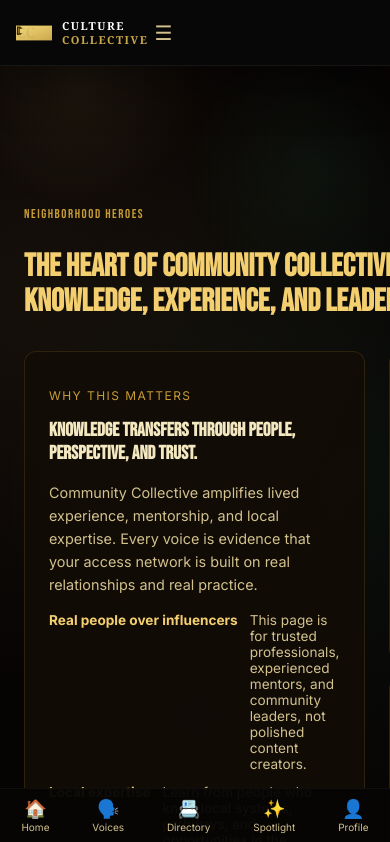
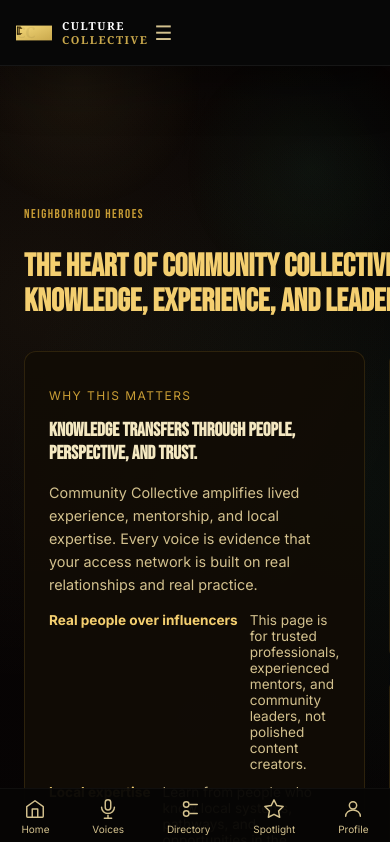
Before and after one commit to communitycollective00/community-collective, a Next.js app: page /voices in a window 390 px wide. Shown: the top 842 px of the page. Built offline with nearby package versions, Linux system fonts and the light colour scheme; no server answers; the database is empty.

Commit message:
feat: SVG mobile nav icons + featured hero card

```diff
--- a/app/components/root-navbar.tsx
+++ b/app/components/root-navbar.tsx
@@ -17,14 +17,12 @@ function CCMark({ size = 36 }: { size?: number }) {
       </defs>
       <rect width="680" height="280" fill="url(#ccmark)" />
       <text x="-10" y="240" fontFamily="Georgia,serif" fontSize="290" fontWeight="700" fill="#0d0c08" opacity="0.06" letterSpacing="-10">CC</text>
-      {/* 3D C1 depth */}
       <rect x="30" y="32" width="66" height="13" rx="1" fill="#7A5C1E" />
       <rect x="26" y="28" width="66" height="13" rx="1" fill="#8B6914" />
       <rect x="30" y="32" width="13" height="138" rx="1" fill="#6A4E10" />
       <rect x="26" y="28" width="13" height="138" rx="1" fill="#7A5C1E" />
       <rect x="30" y="156" width="66" height="13" rx="1" fill="#7A5C1E" />
       <rect x="26" y="152" width="66" height="13" rx="1" fill="#8B6914" />
-      {/* 3D C1 front */}
       <rect x="18" y="20" width="66" height="13" rx="1" fill="#0d0c08" />
       <rect x="18" y="20" width="13" height="148" rx="1" fill="#0d0c08" />
       <rect x="18" y="154" width="66" height="13" rx="1" fill="#0d0c08" />
@@ -32,19 +30,75 @@ function CCMark({ size = 36 }: { size?: number }) {
       <polygon points="84,20 92,28 92,41 84,33" fill="#3a2a0a" />
       <polygon points="84,154 92,152 92,167 84,167" fill="#3a2a0a" />
       <polygon points="18,20 26,28 26,165 18,165" fill="#2a1f08" />
-      {/* 3D C2 depth */}
       <rect x="62" y="52" width="56" height="11" rx="1" fill="#7A5C1E" />
       <rect x="58" y="48" width="56" height="11" rx="1" fill="#8B6914" />
       <rect x="62" y="52" width="11" height="104" rx="1" fill="#6A4E10" />
       <rect x="58" y="48" width="11" height="104" rx="1" fill="#7A5C1E" />
       <rect x="62" y="144" width="56" height="11" rx="1" fill="#7A5C1E" />
       <rect x="58" y="140" width="56" height="11" rx="1" fill="#8B6914" />
-      {/* 3D C2 front */}
       <rect x="50" y="40" width="56" height="11" rx="1" fill="#1a1408" opacity="0.82" />
       <rect x="50" y="40" width="11" height="114" rx="1" fill="#1a1408" opacity="0.82" />
       <rect x="50" y="140" width="56" height="11" rx="1" fill="#1a1408" opacity="0.82" />
       <polygon points="50,40 58,48 114,48 106,40" fill="#2a1f08" opacity="0.7" />
       <polygon points="106,40 114,48 114,59 106,51" fill="#3a2a0a" opacity="0.7" />
+    </svg>
+  );
+}
+
+function IconHome() {
+  return (
+    <svg width="22" height="22" viewBox="0 0 24 24" fill="none" stroke="currentColor" strokeWidth="1.6" strokeLinecap="round" strokeLinejoin="round" aria-hidden="true">
+      <path d="M3 9.5L12 3l9 6.5V20a1 1 0 0 1-1 1H4a1 1 0 0 1-1-1V9.5z" />
+      <path d="M9 21V12h6v9" />
+    </svg>
+  );
+}
+
+function IconMic() {
+  return (
+    <svg width="22" height="22" viewBox="0 0 24 24" fill="none" stroke="currentColor" strokeWidth="1.6" strokeLinecap="round" strokeLinejoin="round" aria-hidden="true">
+      <rect x="9" y="2" width="6" height="11" rx="3" />
+      <path d="M5 10a7 7 0 0 0 14 0" />
+      <line x1="12" y1="19" x2="12" y2="22" />
+      <line x1="8" y1="22" x2="16" y2="22" />
+    </svg>
+  );
+}
+
+function IconPlus() {
+  return (
+    <svg width="22" height="22" viewBox="0 0 24 24" fill="none" stroke="currentColor" strokeWidth="1.6" strokeLinecap="round" strokeLinejoin="round" aria-hidden="true">
+      <circle cx="12" cy="12" r="9" />
+      <line x1="12" y1="8" x2="12" y2="16" />
+      <line x1="8" y1="12" x2="16" y2="12" />
+    </svg>
+  );
+}
+
+function IconDirectory() {
+  return (
+    <svg width="22" height="22" viewBox="0 0 24 24" fill="none" stroke="currentColor" strokeWidth="1.6" strokeLinecap="round" strokeLinejoin="round" aria-hidden="true">
+      <circle cx="9" cy="7" r="3" />
+      <circle cx="9" cy="17" r="3" />
+      <line x1="13" y1="7" x2="21" y2="7" />
+      <line x1="13" y1="17" x2="21" y2="17" />
+    </svg>
+  );
+}
+
+function IconSpotlight() {
+  return (
+    <svg width="22" height="22" viewBox="0 0 24 24" fill="none" stroke="currentColor" strokeWidth="1.6" strokeLinecap="round" strokeLinejoin="round" aria-hidden="true">
+      <polygon points="12 2 15.09 8.26 22 9.27 17 14.14 18.18 21.02 12 17.77 5.82 21.02 7 14.14 2 9.27 8.91 8.26 12 2" />
+    </svg>
+  );
+}
+
+function IconProfile() {
+  return (
+    <svg width="22" height="22" viewBox="0 0 24 24" fill="none" stroke="currentColor" strokeWidth="1.6" strokeLinecap="round" strokeLinejoin="round" aria-hidden="true">
+      <circle cx="12" cy="8" r="4" />
+      <path d="M4 20c0-4 3.6-7 8-7s8 3 8 7" />
     </svg>
   );
 }
@@ -95,12 +149,7 @@ export default function RootNavBar() {
               {isAdminRole(role) && <Link href="/admin">Admin</Link>}
               <Link href="/dashboard">Dashboard</Link>
               <Link href={user ? `/u/${user.user_metadata?.username || user.email?.split('@')[0]}` : '/profile'}>Profile</Link>
-              <button
-                onClick={handleLogout}
-                className="gold-btn"
-                style={{ cursor: "pointer" }}
-                aria-label="Logout"
-              >
+              <button onClick={handleLogout} className="gold-btn" style={{ cursor: "pointer" }} aria-label="Logout">
                 Logout
               </button>
             </>
@@ -148,33 +197,33 @@ export default function RootNavBar() {
         )}
       </div>
 
-      {/* Mobile bottom nav */}
+      {/* Mobile bottom nav — clean SVG icons */}
       {!(pathname?.startsWith("/login") || pathname?.startsWith("/signup")) && (
         <nav className="mobile-bottom-nav" role="navigation" aria-label="Mobile navigation">
           <Link href="/">
-            <span className="mb-icon">🏠</span>
+            <IconHome />
             <span className="mb-label">Home</span>
           </Link>
           <Link href="/voices">
-            <span className="mb-icon">🗣️</span>
+            <IconMic />
             <span className="mb-label">Voices</span>
           </Link>
           {isAuthed && (
             <Link href="/create">
-              <span className="mb-icon">➕</span>
+              <IconPlus />
               <span className="mb-label">Create</span>
             </Link>
           )}
           <Link href="/directory">
-            <span className="mb-icon">📇</span>
+            <IconDirectory />
             <span className="mb-label">Directory</span>
           </Link>
           <Link href="/recommend">
-            <span className="mb-icon">✨</span>
+            <IconSpotlight />
             <span className="mb-label">Spotlight</span>
           </Link>
           <Link href={user ? `/u/${user.user_metadata?.username || user.email?.split('@')[0]}` : '/login'}>
-            <span className="mb-icon">👤</span>
+            <IconProfile />
             <span className="mb-label">Profile</span>
           </Link>
         </nav>
```
Also changed, not shown: app/page.tsx (+30 -1 lines).
